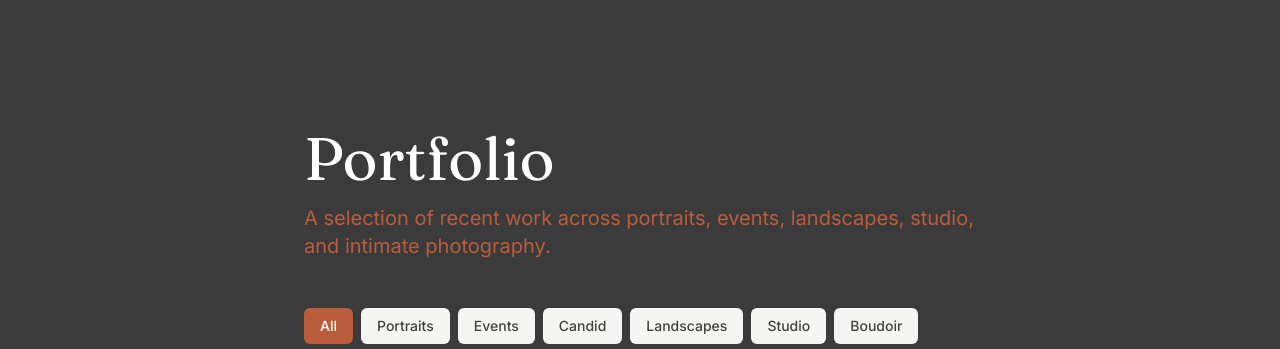
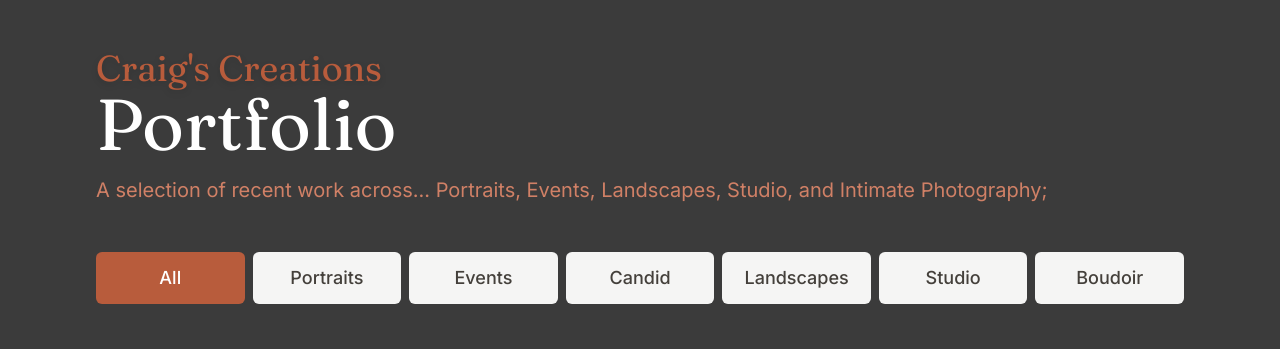
Before and after one commit to crgbaumgart/websites, a React app in the folder apps/craigs-creations/: page /portfolio in a window 1280 px wide. Shown: the top 349 px of the page. Built offline with nearby package versions, Linux system fonts and the light colour scheme.

Commit message:
Change filterButtons to match width, some margins in header/nav, and colors

```diff
--- a/apps/craigs-creations/src/app/globals.css
+++ b/apps/craigs-creations/src/app/globals.css
@@ -6,6 +6,8 @@
   --color-slate-grey: #3b3b3b;
   --color-terracotta: #b85c3c;
   --color-terracotta-dark: #9a4a2f;
+  --color-terracotta-light: #d08066;
+  --color-terracotta-light-light: #f59778;
 
   /* Font families — these reference the CSS variables set by next/font in layout.tsx */
   --font-sans: var(--font-inter), system-ui, sans-serif;
--- a/apps/craigs-creations/src/app/page.tsx
+++ b/apps/craigs-creations/src/app/page.tsx
@@ -7,11 +7,11 @@ export default function HomePage() {
       {/* Navigation Header */}
       <header className="absolute top-0 left-0 right-0 z-20 px-6 py-6 md:px-12 md:py-8 ">
         <nav className="flex items-center justify-between max-w-7xl  mx-auto">
-          <Link href="/" className="font-display text-xl md:text-2xl text-white drop-shadow-md">
+          <Link href="/" className="font-display text-xl md:text-4xl text-white drop-shadow-md">
             Craig&apos;s Creations
           </Link>
 
-          <ul className="hidden md:flex items-center gap-8 text-sm text-white drop-shadow-md">
+          <ul className="hidden md:flex items-center gap-8 text-lg text-white drop-shadow-md">
             <li>
               <Link href="/portfolio" className="hover:text-terracotta transition-colors:">
                 Portfolio
--- a/apps/craigs-creations/src/app/portfolio/page.tsx
+++ b/apps/craigs-creations/src/app/portfolio/page.tsx
@@ -1,6 +1,7 @@
 'use client';
 
 import Image from 'next/image';
+import Link from 'next/link';
 import { useState } from 'react';
 import Lightbox from 'yet-another-react-lightbox';
 import 'yet-another-react-lightbox/styles.css';
@@ -29,12 +30,15 @@ export default function PortfolioPage() {
 
   // Filter by Category Buttons
   return (
-    <main className="min-h-screen px-12 py-24 md:px-12 md:py-32 max-w-7xl mx-auto">
+    <main className="min-h-screen px-12 py-24 md:px-24 md:py-12">
       <header className="mb-12">
-        <h1 className="font-display text-4xl md:text-6xl text-white">Portfolio</h1>
-        <p className="mt-4 text-xl text-terracotta max-w-2xl">
-          A selection of recent work across portraits, events, landscapes, studio, and intimate
-          photography.
+        <Link href="/" className="font-display text-xl md:text-4xl text-terracotta drop-shadow-md">
+          Craig&apos;s Creations
+        </Link>
+        <h1 className="font-display text-4xl md:text-7xl text-white">Portfolio</h1>
+        <p className="mt-4 text-xl text-terracotta-light max-w-8xl">
+          A selection of recent work across... Portraits, Events, Landscapes, Studio, and Intimate
+          Photography;
         </p>
       </header>
 
@@ -100,8 +104,10 @@ function FilterButton({
   return (
     <button
       onClick={onClick}
-      className={`px-4 py-2 rounded-md text-sm font-medium transition-colors ${
-        isActive ? 'bg-terracotta text-white' : 'bg-stone-100 text-stone-700 hover:bg-stone-200'
+      className={`flex-1 px-5 py-3 rounded-md text-lg font-medium transition-colors ${
+        isActive
+          ? 'bg-terracotta text-white'
+          : 'bg-stone-100 text-stone-700 hover:bg-terracotta-light'
       }`}
     >
       {label}
```
